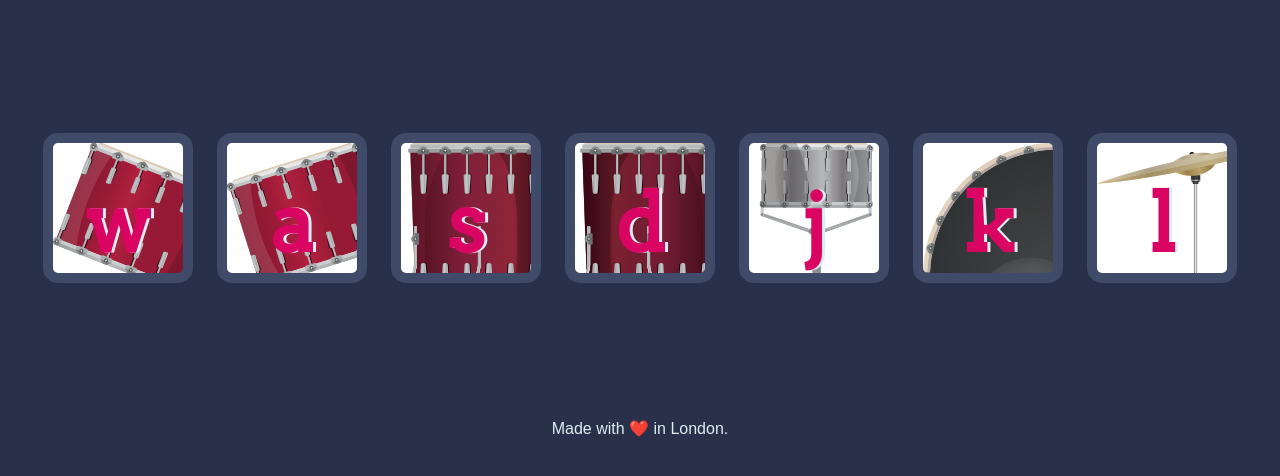
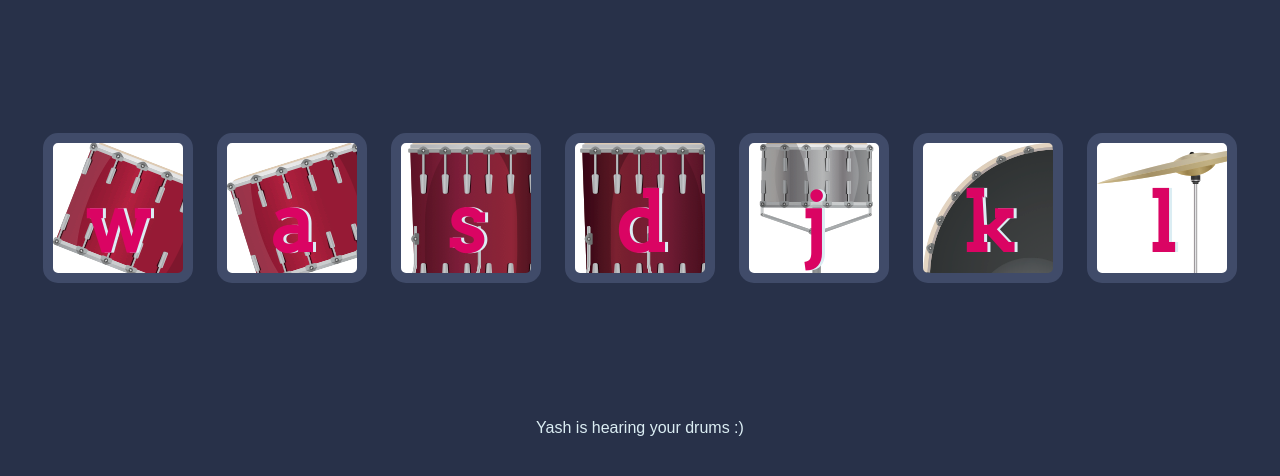
Before and after one commit to yashbalanse23/Drum-Kit, a plain HTML site: page index.html in a window 1280 px wide. Shown: the part 156-632 px from the top of the page. Drawn offline with Linux system fonts and the light colour scheme.

Commit message:
Update index.html

```diff
--- a/index.html
+++ b/index.html
@@ -23,7 +23,7 @@
 
 
   <footer>
-    Made with ❤️ in London.
+    Yash is hearing your drums :)
   </footer>
 
   <script src="index.js"></script>
```
